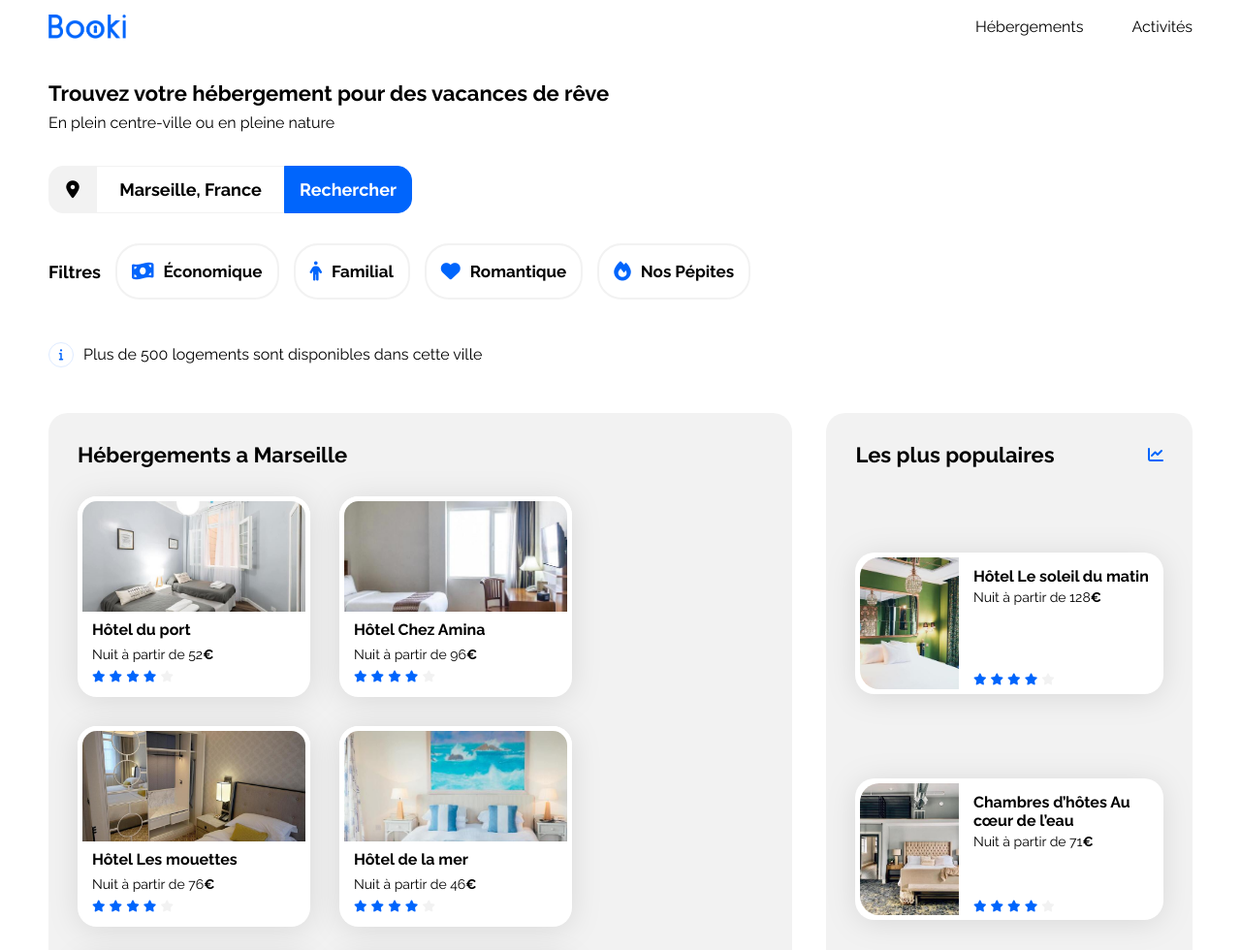
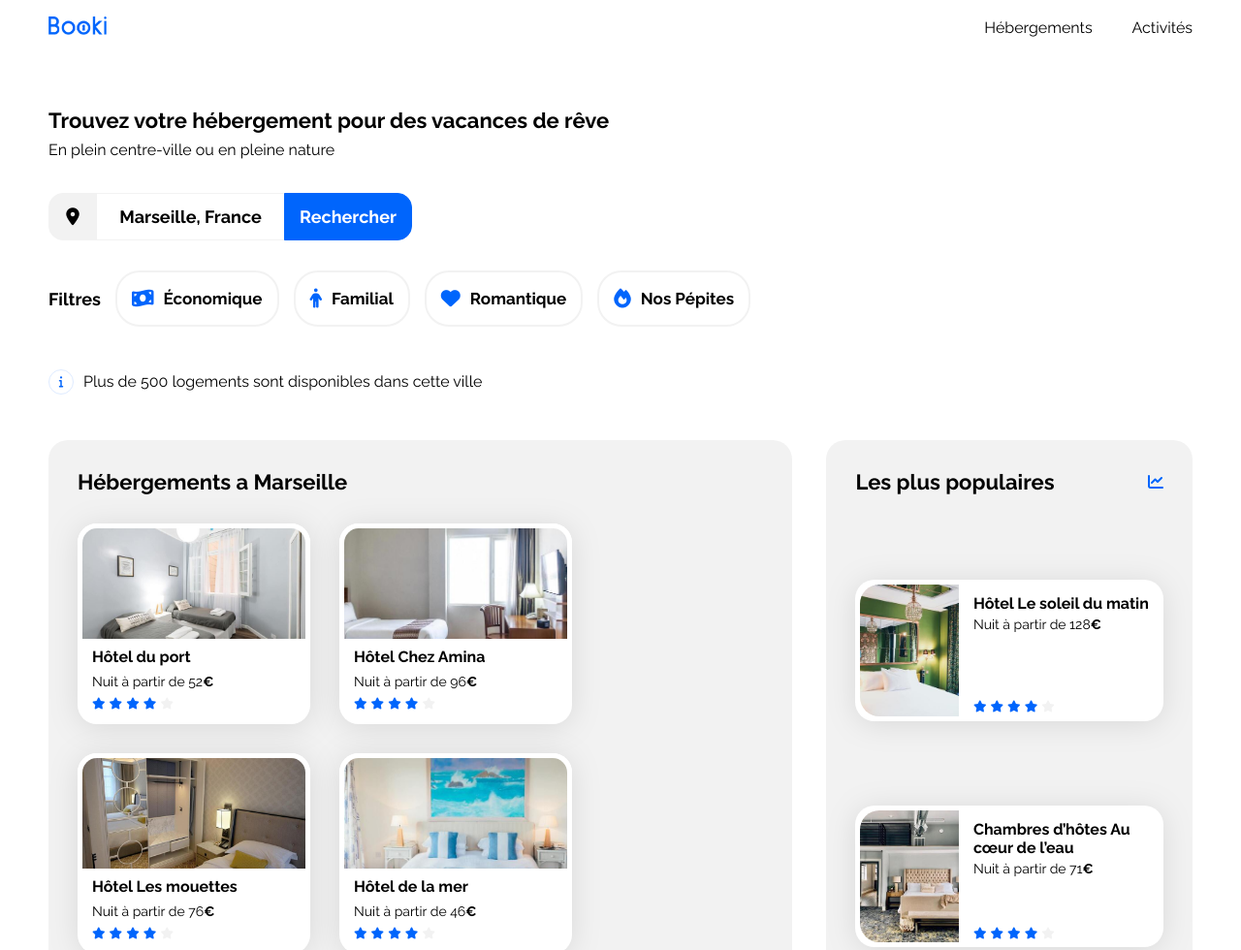
Before and after one commit to Bourrelet/booking-website-integration, a plain HTML site: page index.html in a window 1280 px wide. Shown: the top 980 px of the page at 97% size. Drawn offline with Linux system fonts and the light colour scheme.

Commit message:
Version Desktop Dimensions Parfaites

```diff
--- a/css/style.css
+++ b/css/style.css
@@ -83,37 +83,41 @@ a {
     display: flex;
     justify-content: space-between;
     margin-bottom: 30px;
+    padding: 15px 0px;
 }
 
-.header-container ul{    /* liens */
+.header-booki-logo-box {
+    width: 12.01%; /* (161/(1440-100)*100) body prend 100 de padding */
     display: flex;
-    gap: 50px; /*Distance Figma*/
-    color: black;
+    justify-content: center;
+    align-items: center;
+    box-sizing: border-box;
+}
+.header-booki-logo{
+    height: 19px;
 }
 
-.header-nav{     /* container navigation */
-    width: 80%;
+.header-nav{    /* liens */
+    color: black;
+    width: 18.2%; /* (244/(1440-100)*100) body prend 100 de padding */
+}
+.header-nav ul{    /* liens */
     display: flex;
-    flex-direction: row;
-    justify-content: end;
-    align-items: center;
-    ;
-
+    justify-content: space-between;
+    margin: 15px 0px;
+    position: relative;
+    top: -13px; /* Juste ce qu'il faut pour respecter Figma*/
 }
 
 .header-nav a:hover {     /* hover */
     color : rgb(1, 203, 253);
     border-top: 3px solid var(--main-color) !important;
-    padding-top: 16px;
+    padding-top: 16px; /* Definit la hauteur de la bordure top */
 
 
 }
 
-.header-booki-logo{
-    height: 25px;
-    margin: auto;
-    margin-left: 0px;
-}
+
 
 
 /****** Research ***********/
@@ -381,7 +385,7 @@ a {
     display: flex;
     justify-content: space-between;
     box-sizing: border-box;
-    margin: 30px 0px;
+    margin-top: 30px;
     padding: 0px;
     column-gap: 30px;
 }
@@ -413,7 +417,11 @@ a {
     background-color: var(--main-bg-color);
     display: flex;
     justify-content: space-between;
+    padding-top: 20px;
+    padding-bottom: 5px;
     position: relative;
+    bottom:-2px;
+
 
 }
 .footer-container section {
```
